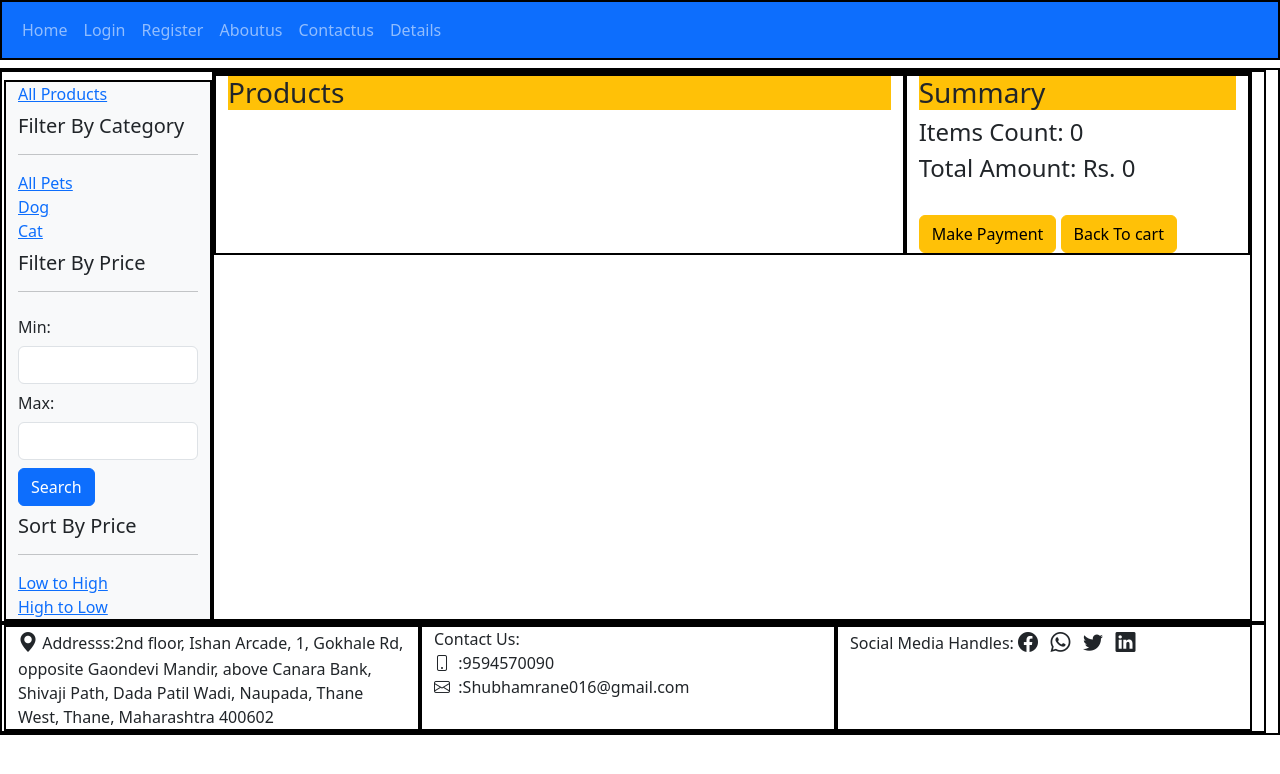
After one commit to Shubhamore9397/PetStore, a Django app: page /confirmorder in a window 1280 px wide. The commit adds this page. Shown: the top 774 px of the page. Run offline with Django 5.2, Linux system fonts and the light colour scheme; data that the repository does not hold is empty; some libraries are stand-ins or nearby versions.

Commit message:
Created new confirmorder.html file, updated views.py, urls.py, sidebar.html, index.html files.

```diff
--- a/petstore/petapp/urls.py
+++ b/petstore/petapp/urls.py
@@ -30,7 +30,11 @@ urlpatterns = [
     path('addtocart/<petid>', views.addtocart),
     path('showcart', views.showUserCart),
     path('removepet/<cartid>', views.removeCart),
-    path('updatecart/<opr>/<cartid>',views.updateCart)
+    path('updatecart/<opr>/<cartid>',views.updateCart) ,
+    path('search/<pet_type>', views.searchByType),
+    path('range',views.searchByRange),
+    path('sort/<dir>',views.sortByPrice),
+    path('confirmorder',views.confirmOrder)
 ]
 
 urlpatterns += static(settings.MEDIA_URL,document_root=settings.MEDIA_ROOT)
--- a/petstore/petapp/views.py
+++ b/petstore/petapp/views.py
@@ -3,6 +3,7 @@ from petapp.models import Pet,Cart
 from django.contrib.auth.models import User
 from django.contrib import messages
 from django.contrib.auth import authenticate,login,logout
+from django.db.models import Q #used at searchByRange function for applying filteration of price ranges
 
 # Create your views here.
 def home(request):
@@ -108,3 +109,41 @@ def updateCart(request,opr,cartid):
     else:
         cart.update(quantity = cart[0].quantity-1)
         return redirect('/showcart')
+
+def searchByType(request,pet_type):
+    petlist =  Pet.objects.filter(type = pet_type)
+    context={'pets':petlist}
+    return render(request,'index.html',context)
+
+def searchByRange(request):
+    #range?min=24000&max=28000/
+    min= request.GET['min']
+    max= request.GET['min']
+    c1= Q(price__get = min)
+    c2= Q(price__get = max)
+    petList= Pet.objects.filter(c1 & c2)
+    context= {'pets': petList}
+    return render(request,'index.html',context)
+
+def sortByPrice(request,dir):
+    col=''
+    if dir == 'asc':
+        col='price'
+    else: #dir='desc':
+        col='-price'
+    petList= Pet.objects.all().order_by(col)
+    context= {'pets': petList}
+    return render(request,'index.html',context)
+
+def confirmOrder(request):
+    user=request.user
+    cart= Cart.objects.filter(uid=user.id)
+    totalBill=0
+    for c in cart:
+        totalBill += c.pid.price * c.quantity
+    count= len(cart)
+    context={}
+    context['cart']=cart
+    context['total']=totalBill
+    context['count']=count
+    return render(request,'confirmorder.html',context)
--- /dev/null
+++ b/petstore/templates/confirmorder.html
@@ -0,0 +1,35 @@
+{% extends 'base.html' %}
+{% load static %}
+
+{% block 'main' %}
+
+<div class="row">
+   <div class="box col-8">
+      <h3 class="bg-warning">Products</h3>
+       {% for pet in cart %}
+      <div class="row m-2" >
+         <div class="col-6">
+            <img src="{{ pet.pid.petimage.url }}" alt="" width="100%" height="150px">
+         </div>
+         <div class="col-6">
+            <h3>{{ pet.pid.name }}</h3>
+            <strong>{{ pet.pid.breed }} {{pet.pid.type }}</strong><br>
+            <strong>Rs. {{ pet.pid.price }}</strong><br>
+            Quantity:
+            <strong> {{pet.quantity}}</strong>
+         </div>
+      </div>
+     {% endfor %}
+   </div>
+   <div class="box col-4">
+      <h3 class="bg-warning">Summary</h3>
+         <h4>Items Count: {{count}}</h4>
+         <h4>Total Amount: Rs. {{total}}</h4>
+         <br>
+         <a class="btn btn-warning" href="">Make Payment</a>
+         <a class="btn btn-warning" href="/showcart">Back To cart</a>
+      </h3>
+   </div>
+</div>
+
+{% endblock 'main' %}
--- a/petstore/templates/showcart.html
+++ b/petstore/templates/showcart.html
@@ -15,7 +15,7 @@
         {% for pet in cart %}
         <div class="row m-2">
             <div class="col-6">
-                <img src="../static/images/download.jpg" alt="" width="100%" height="150px">
+                <img src="{{pet.petimage.url}}" alt="" width="100%" height="150px">
             </div>
             <div class="col-6">
                 <h3>{{ pet.pid.name}}</h3>
@@ -36,8 +36,8 @@
         <h3 class="bg-warning">Summary</h3>
         <h4>Items Count: 3</h4>
         <h4>Total Amount: Rs.60000</h4><br>
-        <a class="btn btn-warning" href="placeorder.html">Confirm Order</a>
-        <a class="btn btn-warning" href="index.html">Shop more</a>
+        <a class="btn btn-warning" href="/confirmorder">Confirm Order</a>
+        <a class="btn btn-warning" href="/">Shop more</a>
     </div>
 </div>
 
--- a/petstore/templates/sidebar.html
+++ b/petstore/templates/sidebar.html
@@ -3,12 +3,12 @@
         <a href="">All Products</a><br>
         <h5 class="mt-2">Filter By Category</h5>
         <hr>
-        <a href="">Mobile</a><br>
-        <a href="">Clothing</a><br>
-        <a href="">Accessory</a><br>
+        <a href="">All Pets</a><br>
+        <a href="/search/dog">Dog</a><br>
+        <a href="/search/cat">Cat</a><br>
         <h5 class="mt-2">Filter By Price</h5>
         <hr>
-        <form action="">
+        <form action="/range">
             <div class="col-auto">
                 <label class="col-form-label">Min:</label>
                 <input type="text" class="form-control" name="min">
@@ -19,6 +19,6 @@
         </form>
         <h5 class="mt-2">Sort By Price</h5>
         <hr>
-        <a href="">Low to High</a><br>
-        <a href="">High to Low</a><br>
+        <a href="/sort/asc">Low to High</a><br>
+        <a href="/sort/desc">High to Low</a><br>
     </div>
```
Also changed, not shown: petstore/templates/index.html (+8 -0 lines), 1 other file.
